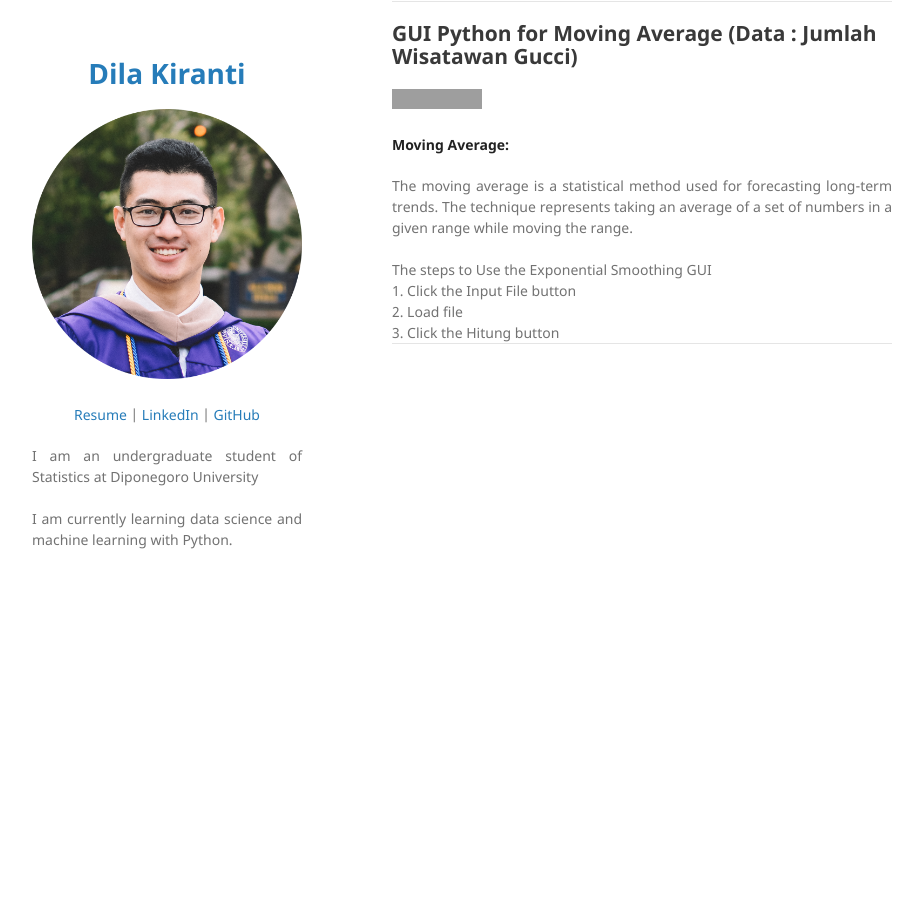
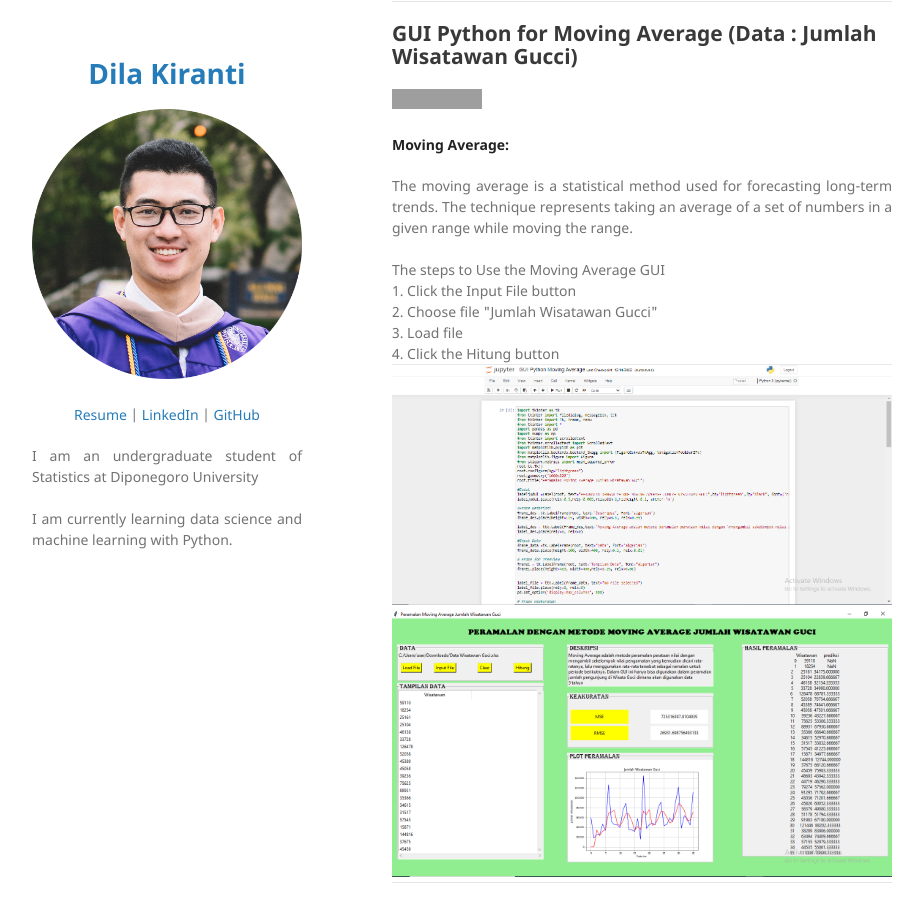
Before and after one commit to dilakiranti/Portfolio, a Jekyll site: the page built from index.md, in a window 1280 px wide and 900 px high, scrolled down 826 px. Shown: the whole window, without its empty margins (178-1101 px from the left). Built offline with Jekyll 4.4.1, drawn with Linux system fonts in a browser that asks for light colours; our own code applies the rules of GitHub Pages for plain Markdown files; grey boxes are pictures that could not be loaded.

Commit message:
Update index.md

```diff
--- a/index.md
+++ b/index.md
@@ -12,16 +12,18 @@
 ---
 ## GUI Python for Moving Average (Data : Jumlah Wisatawan Gucci)
 
-[![View on GitHub](https://img.shields.io/badge/GitHub-View_on_GitHub-blue?logo=GitHub)](https://github.com/dilakiranti/dilakiranti.github.io/blob/main/projects/GUI%20Python.ipynb)
+[![View on GitHub](https://img.shields.io/badge/GitHub-View_on_GitHub-blue?logo=GitHub)](https://github.com/dilakiranti/Portofolio/blob/main/projects/GUI%20Python%20Moving%20Average.ipynb)
 
 **Moving Average:**
 <div style="text-align: justify"> The moving average is a statistical method used for forecasting long-term trends. The technique represents taking an average of a set of numbers in a given range while moving the range.</div>
 
 <div style="text-align: justify"><br>
-The steps to Use the Exponential Smoothing GUI<br>
+The steps to Use the Moving Average GUI<br>
 1. Click the Input File button<br>
-2. Load file<br>
-3. Click the Hitung button</div>
+2. Choose file "Jumlah Wisatawan Gucci"<br>
+3. Load file<br>
+4. Click the Hitung button</div>
 
-
+<center><img src="images/gui.PNG"/></center>
+<center><img src="images/gui2.PNG"/></center>
 ---
```
